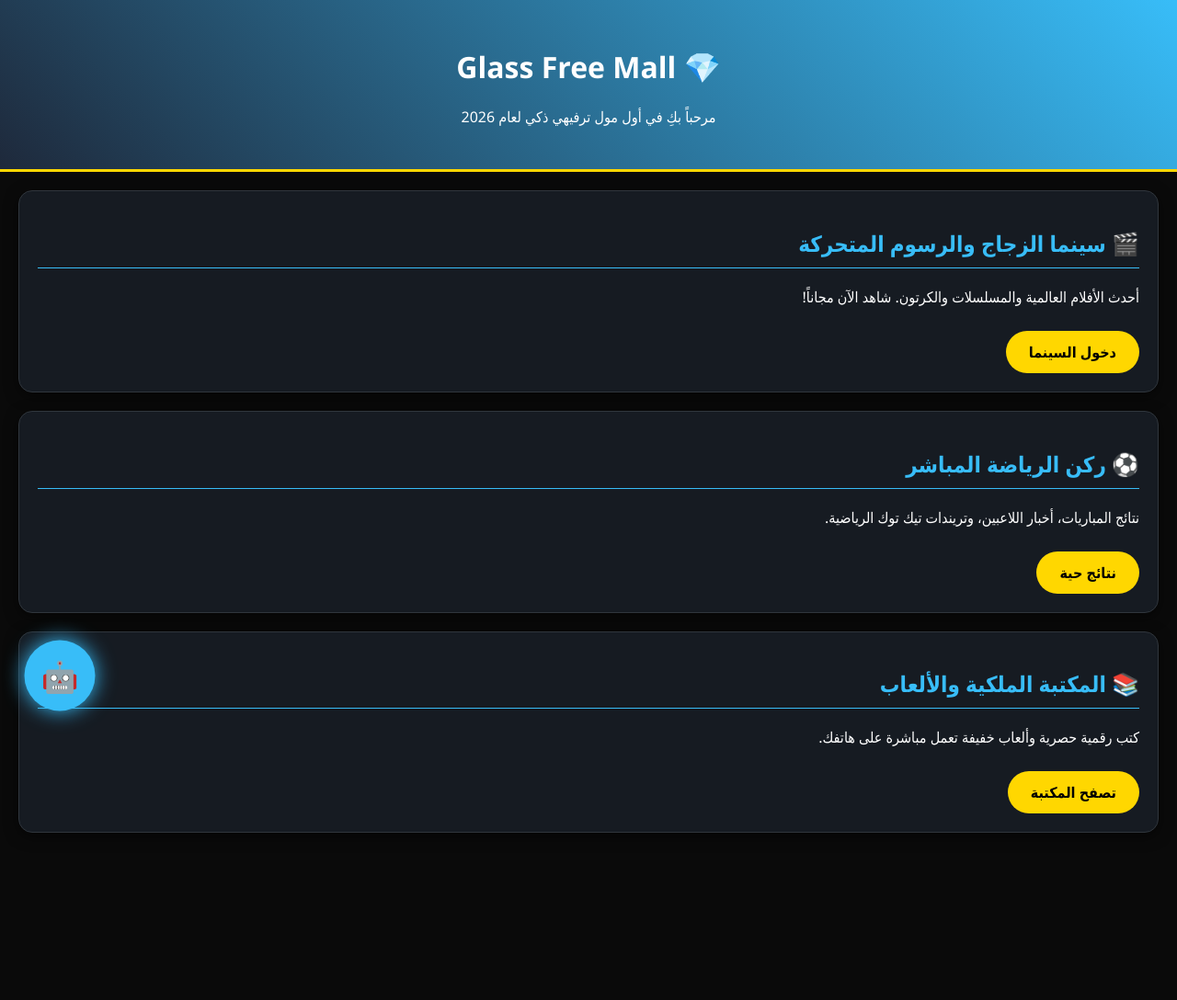
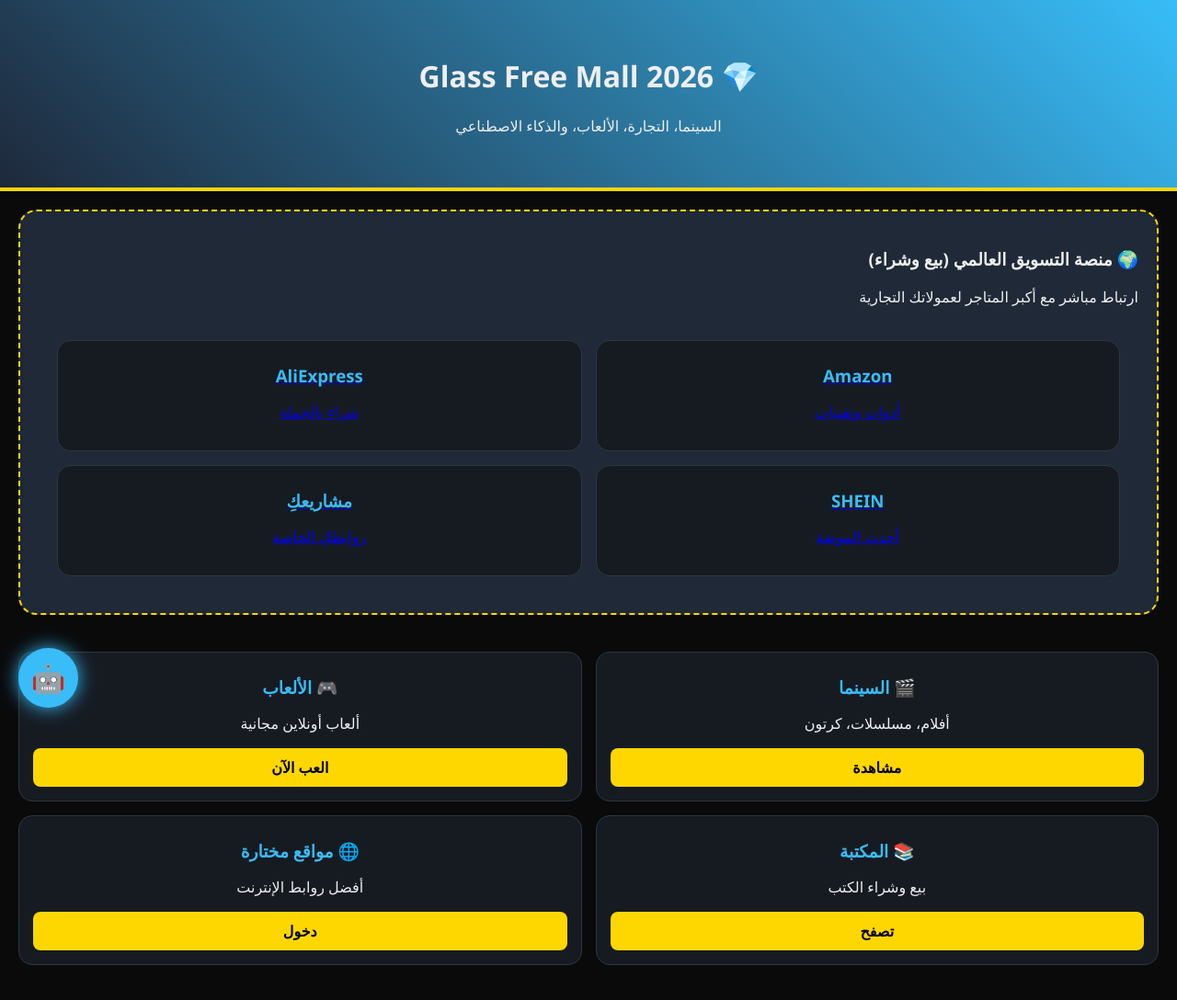
Before and after one commit to farshyky-beep/Glass-Free-Mall, a plain HTML site: page index.html in a window 1280 px wide. Shown: the whole page at 92% size. Before the commit the page ends 946 px from the top, so only its background shows below. Drawn offline with Linux system fonts and the light colour scheme.

Commit message:
Update index.html

```diff
--- a/index.html
+++ b/index.html
@@ -3,50 +3,69 @@
 <head>
     <meta charset="UTF-8">
     <meta name="viewport" content="width=device-width, initial-scale=1.0">
-    <title>مركز تسوق خالٍ من الزجاج</title>
+    <title>Glass Free Mall | المركز العالمي</title>
     <style>
-        body { background-color: #0a0a0a; color: #ffffff; font-family: 'Segoe UI', Tahoma, Geneva, Verdana, sans-serif; margin: 0; padding: 0; }
-        .header { background: linear-gradient(45deg, #1e293b, #38bdf8); padding: 30px; text-align: center; border-bottom: 3px solid #ffd700; }
-        .container { padding: 20px; }
-        .section { background: #161b22; border: 1px solid #30363d; border-radius: 15px; padding: 20px; margin-bottom: 20px; box-shadow: 0 4px 15px rgba(0,0,0,0.5); }
-        .section h2 { color: #38bdf8; border-bottom: 1px solid #38bdf8; padding-bottom: 10px; }
-        .btn { background: #ffd700; color: #000; padding: 12px 25px; border-radius: 25px; text-decoration: none; font-weight: bold; display: inline-block; margin-top: 10px; }
-        .ai-assistant { position: fixed; bottom: 30px; left: 30px; background: #38bdf8; width: 70px; height: 70px; border-radius: 50%; display: flex; align-items: center; justify-content: center; font-size: 30px; box-shadow: 0 0 20px #38bdf8; cursor: pointer; animation: pulse 2s infinite; }
-        @keyframes pulse { 0% { transform: scale(1); } 50% { transform: scale(1.1); } 100% { transform: scale(1); } }
+        body { background: #0a0a0b; color: #eee; font-family: 'Segoe UI', sans-serif; margin: 0; padding-bottom: 80px; }
+        .hero { background: linear-gradient(45deg, #1e293b, #38bdf8); padding: 40px 20px; text-align: center; border-bottom: 4px solid #ffd700; }
+        .nav-grid { display: grid; grid-template-columns: repeat(2, 1fr); gap: 15px; padding: 20px; }
+        .card { background: #161b22; border: 1px solid #30363d; border-radius: 15px; padding: 15px; text-align: center; transition: 0.3s; }
+        .card:hover { border-color: #ffd700; transform: translateY(-5px); }
+        .card h3 { color: #38bdf8; margin: 10px 0; }
+        .btn { background: #ffd700; color: #000; padding: 10px; border-radius: 8px; text-decoration: none; display: block; font-weight: bold; margin-top: 10px; }
+        .market-links { background: #1f2937; margin: 20px; padding: 20px; border-radius: 20px; border: 2px dashed #ffd700; }
+        .ai-chat { position: fixed; bottom: 20px; left: 20px; background: #38bdf8; width: 65px; height: 65px; border-radius: 50%; display: flex; align-items: center; justify-content: center; font-size: 30px; box-shadow: 0 0 20px #38bdf8; cursor: pointer; animation: bounce 2s infinite; }
+        @keyframes bounce { 0%, 100% { transform: translateY(0); } 50% { transform: translateY(-10px); } }
     </style>
 </head>
 <body>
 
-    <div class="header">
-        <h1>💎 Glass Free Mall</h1>
-        <p>مرحباً بكِ في أول مول ترفيهي ذكي لعام 2026</p>
+    <div class="hero">
+        <h1>💎 Glass Free Mall 2026</h1>
+        <p>السينما، التجارة، الألعاب، والذكاء الاصطناعي</p>
     </div>
 
-    <div class="container">
-        <div class="section">
-            <h2>🎬 سينما الزجاج والرسوم المتحركة</h2>
-            <p>أحدث الأفلام العالمية والمسلسلات والكرتون. شاهد الآن مجاناً!</p>
-            <a href="#" class="btn">دخول السينما</a>
-        </div>
-
-        <div class="section">
-            <h2>⚽ ركن الرياضة المباشر</h2>
-            <p>نتائج المباريات، أخبار اللاعبين، وتريندات تيك توك الرياضية.</p>
-            <a href="#" class="btn">نتائج حية</a>
-        </div>
-
-        <div class="section">
-            <h2>📚 المكتبة الملكية والألعاب</h2>
-            <p>كتب رقمية حصرية وألعاب خفيفة تعمل مباشرة على هاتفك.</p>
-            <a href="#" class="btn">تصفح المكتبة</a>
+    <div class="market-links">
+        <h3>🌍 منصة التسويق العالمي (بيع وشراء)</h3>
+        <p>ارتباط مباشر مع أكبر المتاجر لعمولاتك التجارية</p>
+        <div class="nav-grid">
+            <a href="https://www.amazon.com" class="card"><h3>Amazon</h3><p>أدوات وتقنيات</p></a>
+            <a href="https://www.aliexpress.com" class="card"><h3>AliExpress</h3><p>شراء بالجملة</p></a>
+            <a href="https://www.shein.com" class="card"><h3>SHEIN</h3><p>أحدث الموضة</p></a>
+            <a href="#" class="card"><h3>مشاريعكِ</h3><p>روابطكِ الخاصة</p></a>
         </div>
     </div>
 
-    <div class="ai-assistant" onclick="speakWithVisitor()">🤖</div>
+    <div class="nav-grid">
+        <div class="card">
+            <h3>🎬 السينما</h3>
+            <p>أفلام، مسلسلات، كرتون</p>
+            <a href="#" class="btn">مشاهدة</a>
+        </div>
+
+        <div class="card">
+            <h3>🎮 الألعاب</h3>
+            <p>ألعاب أونلاين مجانية</p>
+            <a href="#" class="btn">العب الآن</a>
+        </div>
+
+        <div class="card">
+            <h3>📚 المكتبة</h3>
+            <p>بيع وشراء الكتب</p>
+            <a href="#" class="btn">تصفح</a>
+        </div>
+
+        <div class="card">
+            <h3>🌐 مواقع مختارة</h3>
+            <p>أفضل روابط الإنترنت</p>
+            <a href="#" class="btn">دخول</a>
+        </div>
+    </div>
+
+    <div class="ai-chat" onclick="activateAI()">🤖</div>
 
     <script>
-        function speakWithVisitor() {
-            alert("أهلاً بك في مول الملكة! أنا مساعدتك الذكية. يمكنني الإجابة عن أي سؤال حول فيسبوك، يوتيوب، أو مساعدتك في اختيار فيلم السهرة. كيف أخدمك اليوم؟");
+        function activateAI() {
+            alert("مرحباً بكِ يا ملكة! أنا مساعدتكِ الشاملة في المول.\n\n- سأجيب عن أي سؤال تاريخي أو علمي.\n- سأحل مشاكل فيسبوك وتيك توك.\n- سأوجه الزوار لروابط الشراء والعمولة الخاصة بكِ.\n\nكيف أبدأ العمل الآن؟");
         }
     </script>
 
```
